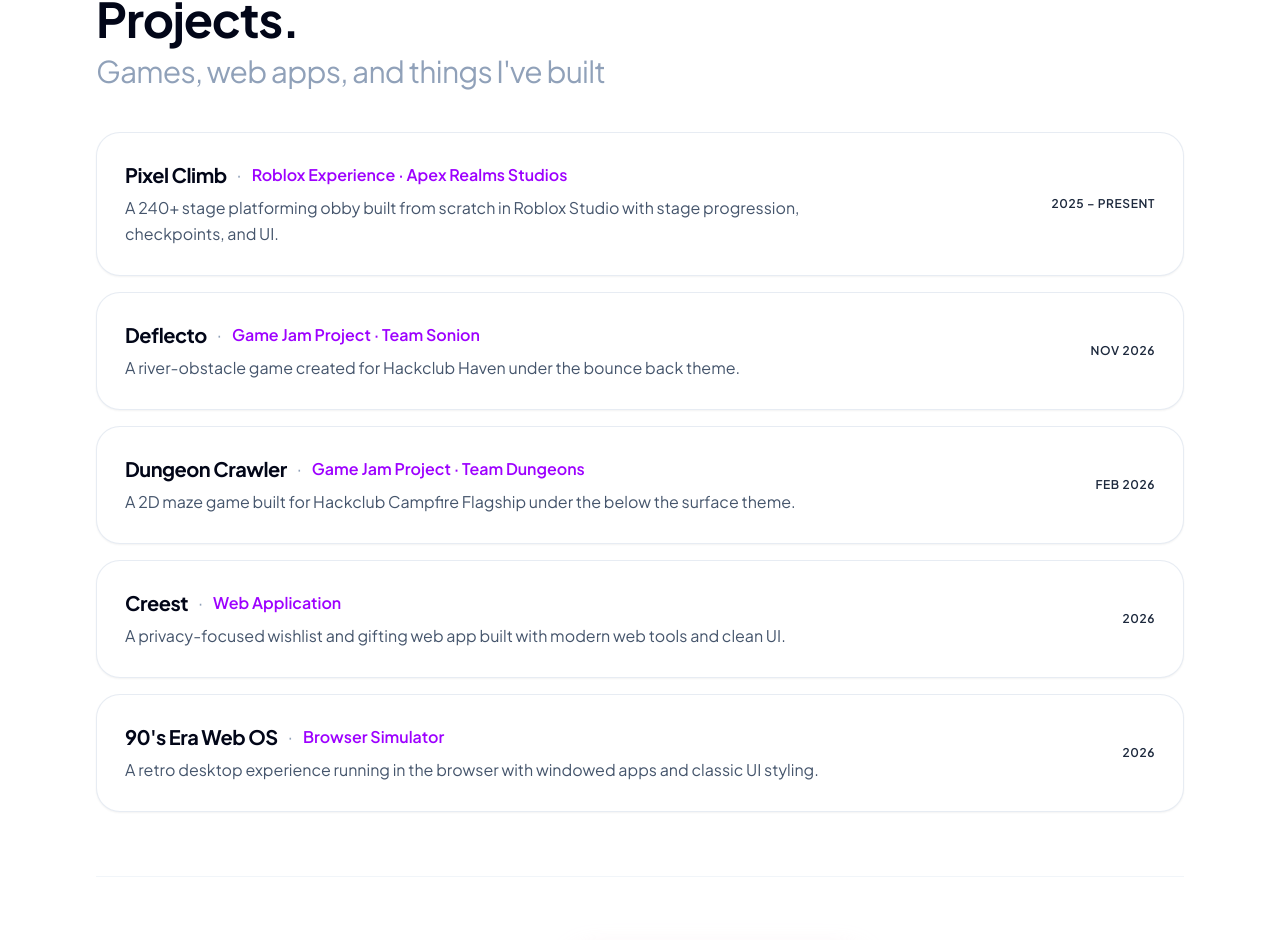
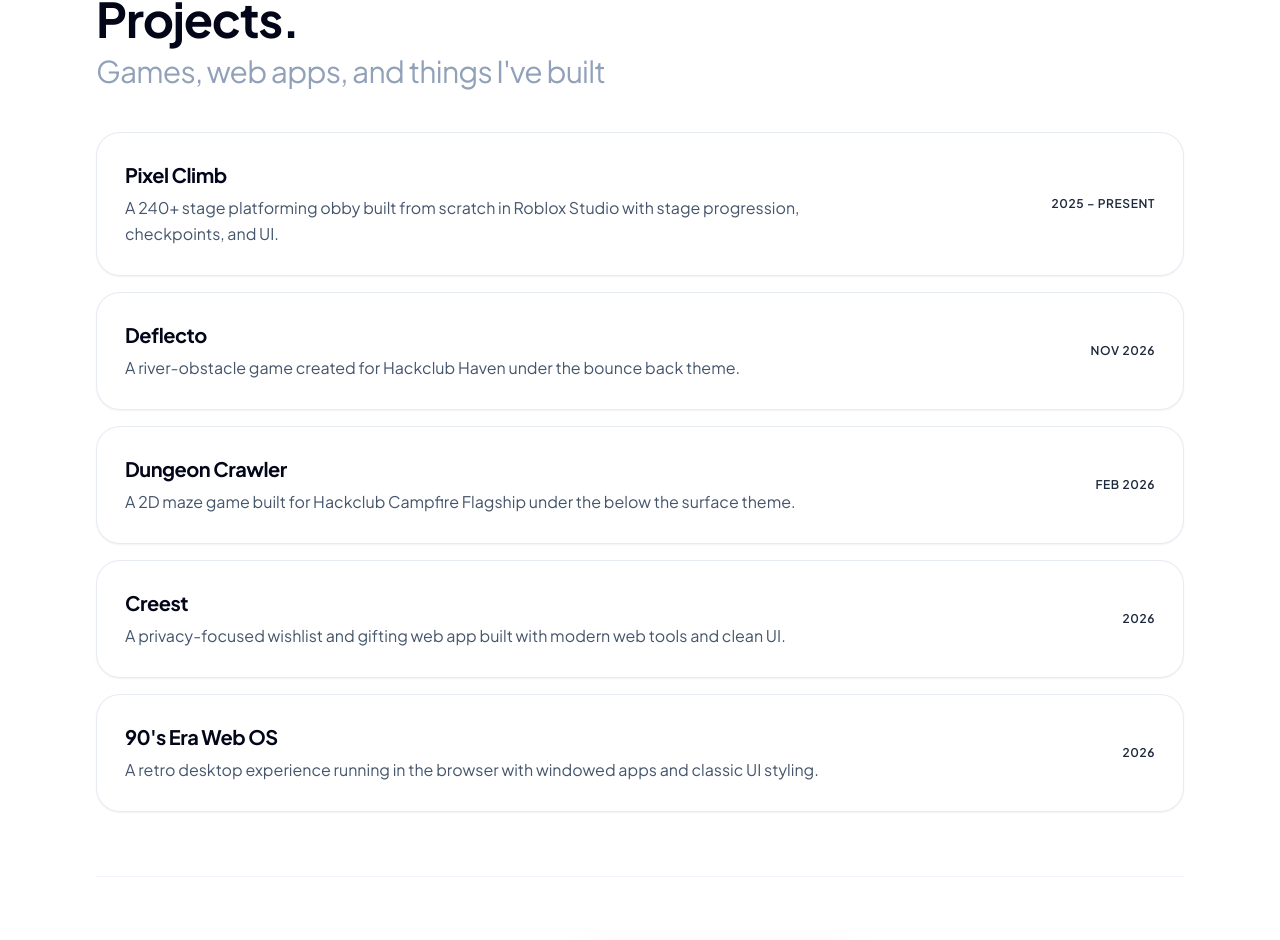
Before and after one commit to Abdidev1/Abdullah-Mohsin, a React (Vite) app: page / in a window 1280 px wide. Shown: the part 2178-3118 px from the top of the page. Built offline with nearby package versions, Linux system fonts and the light colour scheme; a web font is replaced by a local one.

Commit message:
style: remove purple category/company label from all project rows

```diff
--- a/src/components/ProjectsSection.tsx
+++ b/src/components/ProjectsSection.tsx
@@ -20,7 +20,6 @@ interface ProjectsSectionProps {
 
 interface ProjectItem {
   name: string;
-  category: string;
   period: string;
   description: string;
   link?: string;
@@ -30,35 +29,30 @@ export const ProjectsSection: React.FC<ProjectsSectionProps> = () => {
   const projects: ProjectItem[] = [
     {
       name: 'Pixel Climb',
-      category: 'Roblox Experience · Apex Realms Studios',
       period: '2025 – Present',
       description:
         'A 240+ stage platforming obby built from scratch in Roblox Studio with stage progression, checkpoints, and UI.',
     },
     {
       name: 'Deflecto',
-      category: 'Game Jam Project · Team Sonion',
       period: 'Nov 2026',
       description:
         'A river-obstacle game created for Hackclub Haven under the bounce back theme.',
     },
     {
       name: 'Dungeon Crawler',
-      category: 'Game Jam Project · Team Dungeons',
       period: 'Feb 2026',
       description:
         'A 2D maze game built for Hackclub Campfire Flagship under the below the surface theme.',
     },
     {
       name: 'Creest',
-      category: 'Web Application',
       period: '2026',
       description:
         'A privacy-focused wishlist and gifting web app built with modern web tools and clean UI.',
     },
     {
       name: "90's Era Web OS",
-      category: 'Browser Simulator',
       period: '2026',
       description:
         'A retro desktop experience running in the browser with windowed apps and classic UI styling.',
@@ -87,15 +81,9 @@ export const ProjectsSection: React.FC<ProjectsSectionProps> = () => {
           >
             <div className="flex flex-col md:flex-row md:items-center md:justify-between gap-4">
               <div>
-                <div className="flex flex-wrap items-center gap-x-2.5 gap-y-1">
-                  <h3 className="text-lg sm:text-xl font-bold text-slate-950 tracking-tight">
-                    {project.name}
-                  </h3>
-                  <span className="text-slate-400 font-medium">·</span>
-                  <span className="text-sm sm:text-base font-semibold text-[#9D00FF]">
-                    {project.category}
-                  </span>
-                </div>
+                <h3 className="text-lg sm:text-xl font-bold text-slate-950 tracking-tight">
+                  {project.name}
+                </h3>
                 <p className="text-slate-600 text-sm sm:text-base leading-relaxed mt-1.5 max-w-3xl">
                   {project.description}
                 </p>
```
